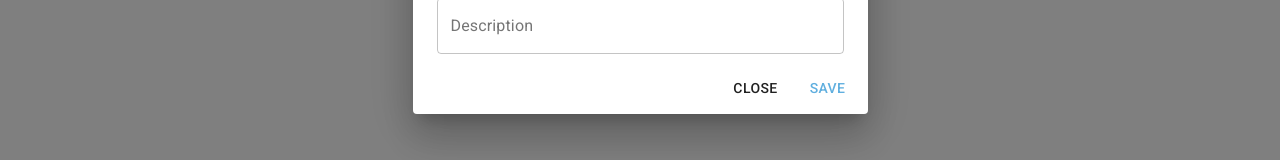
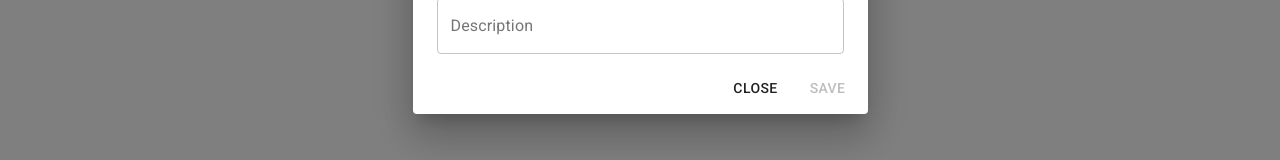
Before and after one commit to ortoo/todo-hub, a Next.js app: page / in a window 1280 px wide. Both pictures are taken after a click on the button "Create new todo item". Shown: the part 416-576 px from the top of the page. Built offline with nearby package versions, Linux system fonts and the light colour scheme.

Commit message:
Task 01: UI now requires user to complete todo item form

```diff
--- a/src/components/todoItem/create/CreateTodoItemDialog.tsx
+++ b/src/components/todoItem/create/CreateTodoItemDialog.tsx
@@ -8,6 +8,7 @@ import Button from "@material-ui/core/Button";
 
 import { TodoItem } from "../TodoItem";
 import TodoItemForm from "../TodoItemForm";
+import TodoValidationAlert from "../todoValidationAlert/TodoValidationAlert"
 
 // we extend DialogProps so that we can change and access the normal dialog properties when calling this component
 interface Props extends DialogProps {
@@ -46,7 +47,12 @@ const CreateTodoItemDialog = ({
 
         <DialogActions>
           <Button onClick={() => onCloseRequest()}>Close</Button>
-          <Button color="primary" onClick={() => onSave(todoItem)}>
+          <Button
+            color="primary"
+            onClick={() => onSave(todoItem)}
+            // Until both boxes contain anyting other than an empty string *i.e. if both boxes are empty* the UI dissables the save button
+            disabled={todoItem.description === "" || todoItem.title === ""}
+          >
             Save
           </Button>
         </DialogActions>
```
